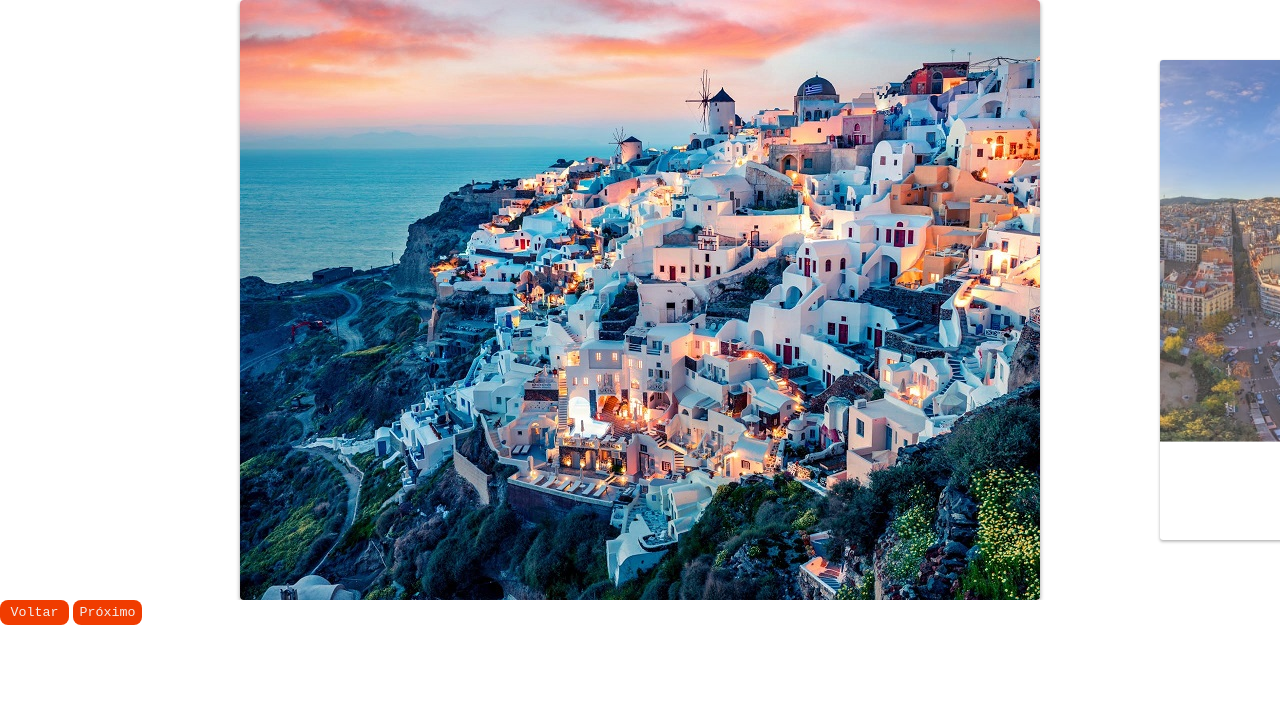
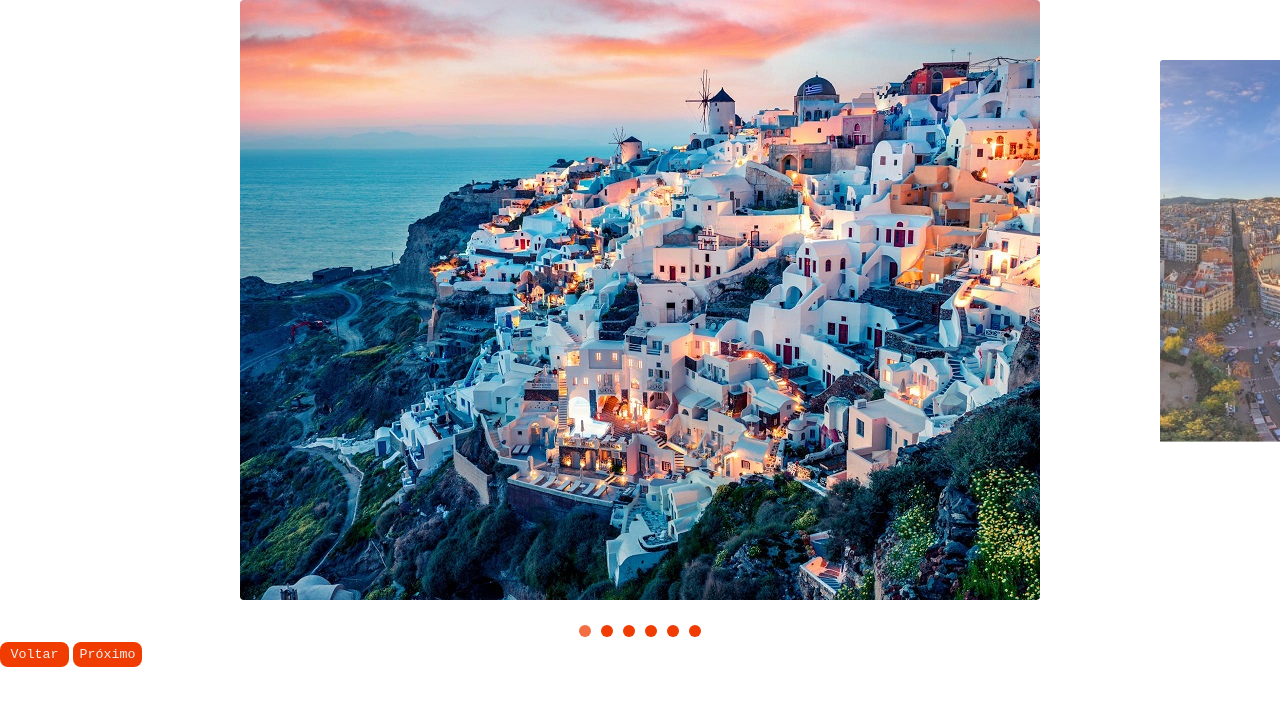
Before and after one commit to Fernanda-Dantas/slide, a plain HTML site: page index.html in a window 1280 px wide. Drawn offline with Linux system fonts and the light colour scheme.

Commit message:
paginação atualizada

```diff
--- a/css/style.css
+++ b/css/style.css
@@ -35,7 +35,7 @@ img {
 
     border-radius: 4px;
     overflow: hidden;
-    box-shadow: 0 2px 4px rgba(0,0,0,.4);
+    /* box-shadow: 0 2px 4px rgba(0,0,0,.4); */
     opacity: .8;
     transform: scale(.8);
     transition: .4s;
@@ -66,3 +66,25 @@ img {
     border-radius: 8px;
     font-family: monospace;
 }
+
+[data-control="slide"] {
+    display: flex;
+    justify-content: center;
+    margin-top: 20px;
+}
+
+[data-control="slide"] li a {
+    display: block;
+    width: 12px;
+    height: 12px;
+    background: rgb(240, 60, 0);
+    border-radius: 50%;
+    overflow: hidden;
+    text-indent: -999px;
+    margin: 5px;
+}
+
+
+[data-control="slide"] li.active a, [data-control="slide"] li a:hover {
+    background: rgb(243, 110, 66);
+}
--- a/js/script.js
+++ b/js/script.js
@@ -3,3 +3,4 @@ import {Slide, SlideNav} from './slide.js';
 const slide = new SlideNav('.slide', '.wrapper');
 slide.init();
 slide.addArrow('.prev', '.next');
+slide.addControl()
--- a/js/slide.js
+++ b/js/slide.js
@@ -6,6 +6,7 @@ export class Slide {
         this.wrapper = document.querySelector(wrapper);
         this.dist = { finalPosition: 0, startX: 0, movement: 0 };
         this.activeClass = 'active';
+        this.changeEvent = new Event('changeEvent');
     }
 
     transition(active) {
@@ -96,6 +97,7 @@ export class Slide {
         this.slidesIndexNav(index);
         this.dist.finalPosition = activeSlide.position;
         this.changeActiveClass();
+        this.wrapper.dispatchEvent(this.changeEvent);
     }
 
     changeActiveClass() {
@@ -147,6 +149,10 @@ export class Slide {
 }
 
 export class SlideNav extends Slide {
+    constructor(slide, wrapper) {
+        super(slide, wrapper)
+        this.bindControlEvents();
+    }
     addArrow(prev, next) {
         this.prevElement = document.querySelector(prev);
         this.nextElement = document.querySelector(next);
@@ -157,4 +163,41 @@ export class SlideNav extends Slide {
         this.prevElement.addEventListener('click', this.activePrevSlide);
         this.nextElement.addEventListener('click', this.activeNextSlide);
     }
+
+    createControl() {
+        const control = document.createElement('ul');
+        control.dataset.control = 'slide';
+
+        this.slideArray.forEach((item, index) => {
+            control.innerHTML += `<li><a href="#slide${index + 1}">${index + 1}</a></li>`;
+        })
+        this.wrapper.appendChild(control);
+        return control;
+    }
+
+    eventControl(item, index) {
+        item.addEventListener('click', (event) => {
+            event.preventDefault();
+            this.changeSlide(index);
+        });
+        this.wrapper.addEventListener('changeEvent', this.activeControlItem);
+    }
+
+    activeControlItem() {
+        this.controlArray.forEach(item => item.classList.remove(this.activeClass));
+        this.controlArray[this.index.active].classList.add(this.activeClass);
+    }
+
+    addControl(customControl) {
+        this.control = document.querySelector(customControl) || this.createControl();
+        this.controlArray = [...this.control.children];
+
+        this.activeControlItem();
+        this.controlArray.forEach(this.eventControl);
+    }
+
+    bindControlEvents() {
+        this.eventControl = this.eventControl.bind(this);
+        this.activeControlItem = this.activeControlItem.bind(this);
+    }
 }
```
